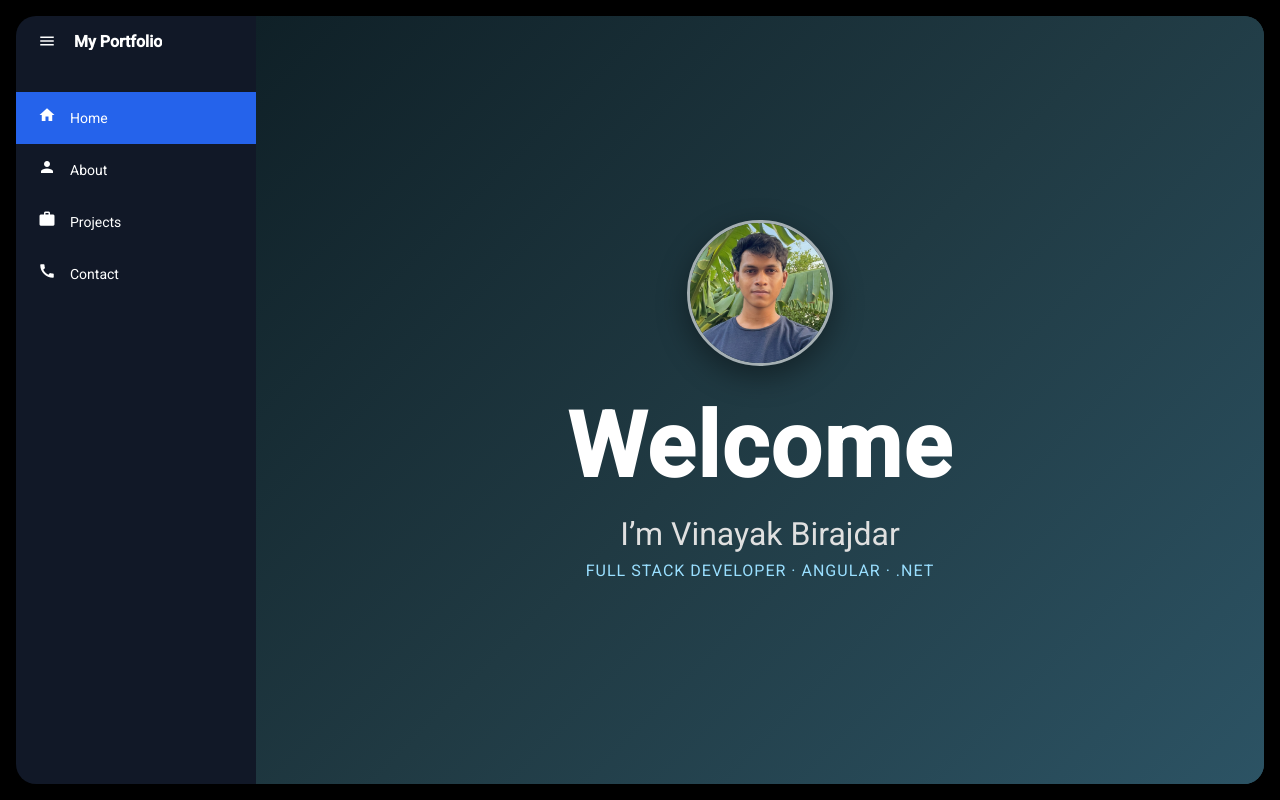
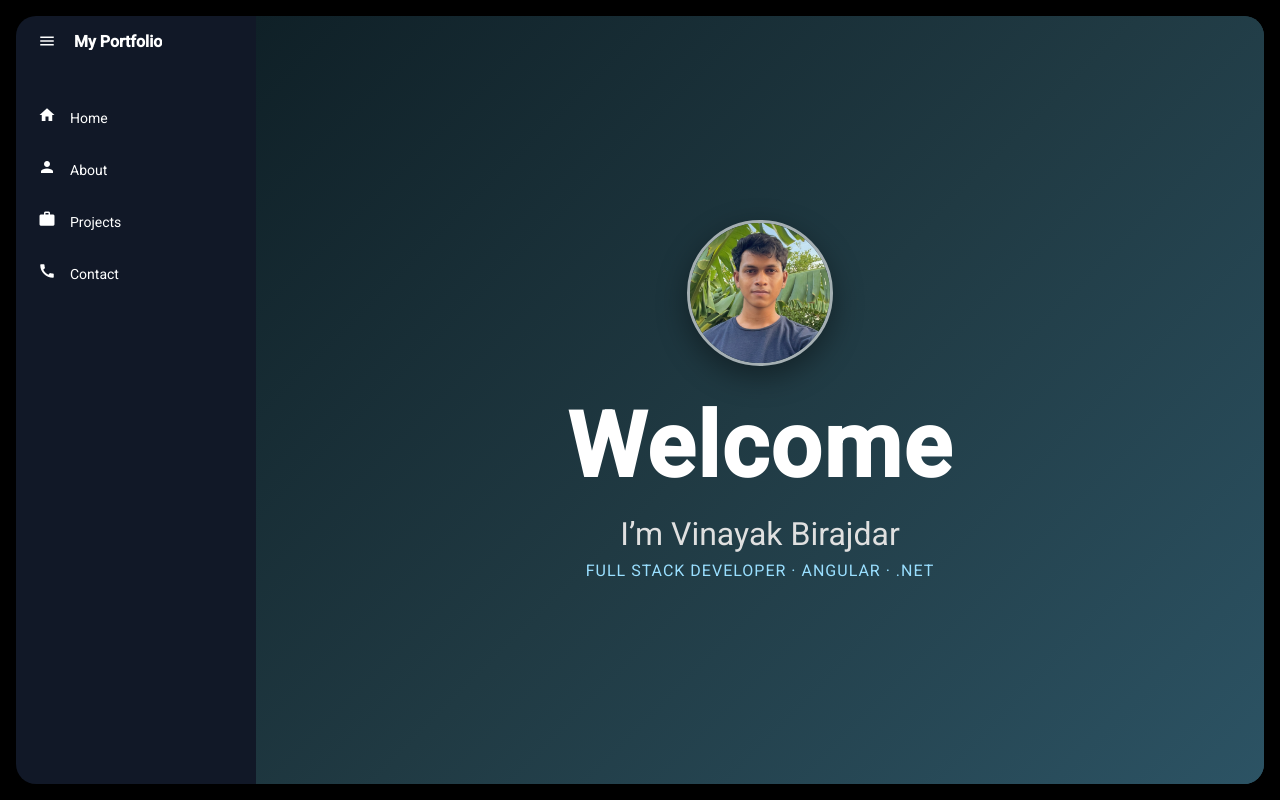
Before and after one commit to vinayakbirajdar/My-portfolio, an Angular app: page / in a window 1280 px wide. Built offline with nearby package versions, Linux system fonts and the light colour scheme.

Commit message:
ROuting implementation for side bar

```diff
--- a/src/app/shared/sidebar/sidebar.component.html
+++ b/src/app/shared/sidebar/sidebar.component.html
@@ -6,22 +6,22 @@
     </div>
 
     <ul class="menu">
-        <li class="menu-item active">
+        <li class="menu-item active" routerLink="/home" routerLinkActive="active">
             <mat-icon class="icon">home</mat-icon>
             <span class="text" *ngIf="!isCollapsed">Home</span>
         </li>
 
-        <li class="menu-item">
+        <li class="menu-item" routerLink="/about" routerLinkActive="active">
             <mat-icon class="icon">person</mat-icon>
             <span class="text" *ngIf="!isCollapsed">About</span>
         </li>
 
-        <li class="menu-item">
+        <li class="menu-item" routerLink="/project" routerLinkActive="active">
             <mat-icon class="icon">work</mat-icon>
             <span class="text" *ngIf="!isCollapsed">Projects</span>
         </li>
 
-        <li class="menu-item">
+        <li class="menu-item" routerLink="/contact" routerLinkActive="active">
             <mat-icon class="icon">call</mat-icon>
             <span class="text" *ngIf="!isCollapsed">Contact</span>
         </li>
--- a/src/app/shared/sidebar/sidebar.component.ts
+++ b/src/app/shared/sidebar/sidebar.component.ts
@@ -1,11 +1,12 @@
 import { CommonModule } from '@angular/common';
 import { Component } from '@angular/core';
 import { MatIconModule } from '@angular/material/icon';
+import { RouterLink, RouterLinkActive, RouterModule } from "@angular/router";
 
 
 @Component({
   selector: 'app-sidebar',
-  imports: [CommonModule, MatIconModule],
+  imports: [CommonModule, MatIconModule, RouterLink, RouterLinkActive, RouterModule],
   templateUrl: './sidebar.component.html',
   styleUrl: './sidebar.component.scss'
 })
```
Also changed, not shown: src/app/app.routes.ts (+8 -0 lines).
